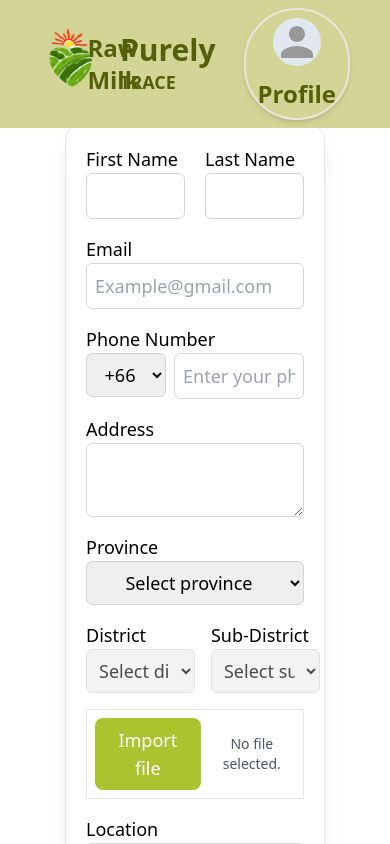
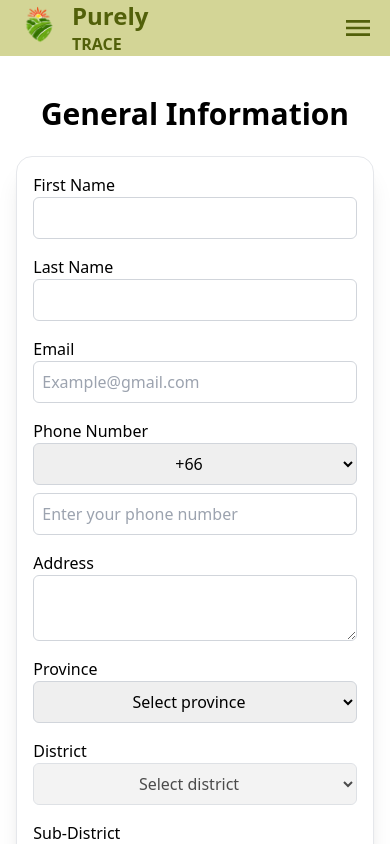
Before and after one commit to tonnam250/final-project, a Next.js app: page /FarmGeneralInfo in a window 390 px wide. Shown: the top 844 px of the page. Built offline with nearby package versions, Linux system fonts and the light colour scheme.

Commit message:
Update RMdata.json statuses and improve UI in RawMilk and FarmerNavbar components

```diff
--- a/app/FarmGeneralInfo/FarmGeneralInfo.tsx
+++ b/app/FarmGeneralInfo/FarmGeneralInfo.tsx
@@ -84,14 +84,14 @@ const FarmGeneralInfo = () => {
     };
 
     return (
-        <div className="flex flex-col text-center w-full justify-center items-center text-lg">
-            <h1 className="text-4xl font-bold my-8">General Information</h1>
-            <div className="flex h-full w-8/12 h-11/12 p-5 shadow-xl justify-center items-center border rounded-2xl m-5">
+        <div className="flex flex-col text-center w-full justify-center items-center text- h-full pt-20">
+            <h1 className="text-3xl md:text-4xl font-bold my-4 md:my-8">General Information</h1>
+            <div className="flex h-full w-11/12 md:w-8/12 h-11/12 p-4 md:p-5 shadow-xl justify-center items-center border rounded-2xl m-2 md:m-5">
                 <form action="" className="flex flex-col gap-4 w-full" onSubmit={handleSubmit}>
-                    <div className="flex flex-row gap-5 text-start w-full">
+                    <div className="flex flex-col md:flex-row gap-4 md:gap-5 text-start w-full">
 
                         {/* first name */}
-                        <div className="flex flex-col text-start w-6/12">
+                        <div className="flex flex-col text-start w-full md:w-6/12">
                             <label htmlFor="fName" className="font-medium">First Name</label>
                             <input
                                 type="text"
@@ -104,7 +104,7 @@ const FarmGeneralInfo = () => {
                         {/* end first name */}
 
                         {/* lastName */}
-                        <div className="flex flex-col text-start w-6/12">
+                        <div className="flex flex-col text-start w-full md:w-6/12">
                             <label htmlFor="lName" className="font-medium">Last Name</label>
                             <input
                                 type="text"
@@ -134,7 +134,7 @@ const FarmGeneralInfo = () => {
                     {/* Phone Number */}
                     <div className="flex flex-col text-start">
                         <label htmlFor="tel" className="font-medium">Phone Number</label>
-                        <div className="flex flex-row gap-2">
+                        <div className="flex flex-col md:flex-row gap-2">
 
                             {/* Area Code */}
                             <div className="flex flex-col">
@@ -142,7 +142,7 @@ const FarmGeneralInfo = () => {
                                 <select
                                     name="areaCode"
                                     id="areaCode"
-                                    className="border border-gray-300 rounded-md p-2 w-20 text-center"
+                                    className="border border-gray-300 rounded-md p-2 w-full md:w-20 text-center"
                                     required
                                 >
                                     <option value="+66">+66</option>
@@ -188,8 +188,8 @@ const FarmGeneralInfo = () => {
                     {/* end province */}
 
                     {/* district + Sub-District */}
-                    <div className="flex flex-row w-full gap-4">
-                        <div className="flex flex-col text-start font-medium w-6/12">
+                    <div className="flex flex-col md:flex-row w-full gap-4">
+                        <div className="flex flex-col text-start font-medium w-full md:w-6/12">
                             <label htmlFor="district">District</label>
                             <select name="district" id="district" className="border border-gray-300 rounded-md p-2 text-center"
                                 value={selectedDistrict}
@@ -204,7 +204,7 @@ const FarmGeneralInfo = () => {
                             </select>
                         </div>
 
-                        <div className="flex flex-col text-start font-medium w-6/12">
+                        <div className="flex flex-col text-start font-medium w-full md:w-6/12">
                             <label htmlFor="subDistrict">Sub-District</label>
                             <select name="subDistrict" id="subDistrict" className="border border-gray-300 rounded-md p-2 text-center"
                                 value={selectedSubDistrict}
@@ -222,7 +222,7 @@ const FarmGeneralInfo = () => {
                     {/* end district + sub-district */}
 
                     {/* Upload Organic certification */}
-                    <div className="flex items-center justify-start gap-2 border p-2">
+                    <div className="flex flex-col md:flex-row items-center justify-start gap-2 border p-2">
                         <label
                             htmlFor="file-upload"
                             className="cursor-pointer px-4 py-2 bg-[#abc32f] text-white rounded-lg hover:bg-[#607c3c] transition"
@@ -247,6 +247,8 @@ const FarmGeneralInfo = () => {
                         <label htmlFor="location">Location</label>
                         <input type="text" name="location" id="location" className="border border-gray-300 rounded-md p-2 flex-1 w-full" />
                     </div>
+
+                    <button className="text- md:text-xl bg-[#abc32f] w-full md:w-1/6 rounded-full  p-2 px-3 text-white self-center">Save</button>
                 </form>
             </div>
         </div>
--- a/app/RawMilk/page.tsx
+++ b/app/RawMilk/page.tsx
@@ -11,20 +11,20 @@ const RawMilk = async () => {
       <div className="flex flex-col justify-center items-center w-full h-[40vh]">
         <img src="/images/FarmLandscape2.webp" alt="Farm" className="w-full h-full relative object-cover" />
       </div>
-      <div className="flex flex-col justify-center items-center w-full h-full mt-10">
-        <h1 className="text-6xl font-semibold">Raw Milk</h1>
-        <div className="flex justify-center items-center w-full h-full gap-5 mt-10">
-          <input type="search" name="search" id="search" placeholder="Search..." className="p-3 border-2 rounded-full w-1/3 text-xl" />
-          <Link href={'/CreateRM'} className="bg-[#5E929E] text-white font-semibold p-3 w-24 text-xl rounded-full text-center">+ Add</Link>
+      <div className="flex flex-col justify-center items-center w-full h-full mt-10 px-4 md:px-0">
+        <h1 className="text-4xl md:text-6xl font-semibold">Raw Milk</h1>
+        <div className="flex justify-center items-center w-full h-full gap-5 mt-10 px-8">
+          <input type="search" name="search" id="search" placeholder="Search..." className="p-3 border-2 rounded-full w-1/2 text-xl" />
+          <Link href={'/CreateRM'} className="bg-[#5E929E] text-white font-semibold p-3 w-fit text-xl rounded-full text-center">+ Add</Link>
         </div>
 
         {/* Raw milk item */}
-        <div className="flex flex-col justify-center items-center w-full h-full mt-10 gap-8">
+        <div className="flex flex-col justify-center items-center w-full h-full my-10 gap-8">
           {data.map((tank: { tankNo: string, status: string, personInCharge: string }, index: number) => (
-            <div key={index} className="flex flex-col justify-center items-center w-1/3 h-40 gap-5 bg-white text-slate-500 shadow-xl border rounded-2xl">
-              <div className="flex justify-between items-center w-full h-1/2 p-5">
-                <span className="text-2xl font-semibold">Milk Tank no: <p className="font-normal inline">{tank.tankNo}</p></span>
-                <div className="flex gap-2 text-center items-center rounded-xl text-xl text-[#198755] bg-[#d1e7dd] px-2 py-1">
+            <div key={index} className="flex flex-col justify-center items-center w-full md:w-1/3 h-40 gap-5 bg-white text-slate-500 shadow-xl border rounded-2xl p-5">
+              <div className="flex flex-col md:flex-row justify-between items-center w-full h-1/2">
+                <span className="text-xl md:text-2xl font-semibold">Milk Tank no: <p className="font-normal inline">{tank.tankNo}</p></span>
+                <div className={`flex gap-2 text-center items-center rounded-xl text-lg md:text-xl ${tank.status.toLowerCase() === 'pending' ? 'text-[#ffc107] bg-[#fff3cd]' : tank.status.toLowerCase() === 'recieved' ? 'text-[#198755] bg-[#d1e7dd]' : ''} px-2 py-1 mt-2 md:mt-0`}>
                   <svg xmlns="http://www.w3.org/2000/svg" width="24" height="24" viewBox="0 0 24 24">
                     <path fill="currentColor" fillRule="evenodd" d="M12 21a9 9 0 1 0 0-18a9 9 0 0 0 0 18m-.232-5.36l5-6l-1.536-1.28l-4.3 5.159l-2.225-2.226l-1.414 1.414l3 3l.774.774z" />
                   </svg>
@@ -33,9 +33,9 @@ const RawMilk = async () => {
                   </p>
                 </div>
               </div>
-              <div className="flex justify-between items-center w-full h-1/2 p-5">
-                <span className="text-2xl font-semibold">Person In Charge: <p className="inline font-normal">{tank.personInCharge}</p></span>
-                <a className="text-xl underline italic cursor-pointer">More info</a>
+              <div className="flex flex-col md:flex-row justify-between items-center w-full h-1/2">
+                <span className="text-xl md:text-2xl font-semibold">Person In Charge: <p className="inline font-normal">{tank.personInCharge}</p></span>
+                <a className="text-lg md:text-xl underline italic cursor-pointer mt-2 md:mt-0">More info</a>
               </div>
             </div>
           ))}
--- a/app/page.tsx
+++ b/app/page.tsx
@@ -15,7 +15,7 @@ const page = async () => {
         <div className="flex w-full min-h-screen" id="home">
           <div className="w-1/2 flex flex-col justify-center items-start p-10 text-white pl-20">
             <div className="flex flex-col gap-3">
-              <h1 className="text-4xl font-bold">Welcom to our Final Project</h1>
+              <h1 className="text-4xl font-bold">Welcome to our Final Project</h1>
               <h1 className="text-5xl font-bold">Purely Trace is</h1>
               <p className="text-5xl font-bold">Organic</p>
             </div>
@@ -212,7 +212,6 @@ const page = async () => {
             </div>
           </div>
         </div>
-
       </div>
     </div>
   );
--- a/components/FarmerNavbar.tsx
+++ b/components/FarmerNavbar.tsx
@@ -1,41 +1,50 @@
 "use client";
-import Link from "next/link"
+import Link from "next/link";
 import { usePathname } from "next/navigation";
+import { useState } from "react";
 
 const FarmerNavbar = () => {
   const pathname = usePathname();
+  const [isMenuOpen, setIsMenuOpen] = useState(false);
+
+  const toggleMenu = () => {
+    setIsMenuOpen(!isMenuOpen);
+  };
 
   return (
-    <div className="flex px-8 h-22 w-full bg-[#D3D596] items-center text-[#52600A] text-2xl font-semibold fixed z-10">
-
-      <div className="flex justify-start items-center gap-4 w-1/2">
+    <div className="flex flex-col md:flex-row px-4 md:px-8 h-18 w-full bg-[#D3D596] items-center text-[#52600A] text-xl md:text-2xl font-semibold fixed z-10">
+      <div className="flex justify-between items-center w-full md:w-1/2">
         <a href="/" className="flex items-center gap-2">
-          <div className="overflow-hidden w-20 h-20">
+          <div className="overflow-hidden w-12 md:w-20 h-12 md:h-20">
             <img src="/images/LogoNoBgNotxt.png" alt="Logo" />
           </div>
           <div className="flex flex-col justify-center items-start">
-            <p className="text-3xl font-bold">Purely</p>
-            <small className="text-lg font-semibold">TRACE</small>
+            <p className="text-2xl md:text-3xl font-bold">Purely</p>
+            <small className="text-base md:text-lg font-semibold">TRACE</small>
           </div>
         </a>
+        <button className="md:hidden" onClick={toggleMenu}>
+          <svg xmlns="http://www.w3.org/2000/svg" className="w-8 h-8" viewBox="0 0 24 24">
+            <path fill="#52600A" d="M3 6h18v2H3V6m0 5h18v2H3v-2m0 5h18v2H3v-2z" />
+          </svg>
+        </button>
       </div>
 
-      <div className="flex gap-24 justify-end items-center w-1/2">
-
-        <Link href={'/FarmGeneralInfo'} className={`hover:text-[#7B9B9E] ${pathname === "/FarmGeneralInfo" ? "text-[#7B9B9E]" : ""}`}>General information</Link>
+      <div className={`flex-col md:flex-row md:flex gap-4 md:gap-24 justify-end items-center w-full md:w-1/2 ${isMenuOpen ? 'flex' : 'hidden'} md:flex`}>
+        <Link href={'/FarmGeneralInfo'} className={`hover:text-[#7B9B9E] ${pathname === "/FarmGeneralInfo" ? "text-[#7B9B9E]" : ""}`}>General Info</Link>
         <Link href={'/RawMilk'} className={`hover:text-[#7B9B9E] ${pathname === "/RawMilk" ? "text-[#7B9B9E]" : ""}`}>Raw Milk</Link>
-
-        <div className="flex flex-wrap m-2 items-center border-2 border-[#EFE4DC] rounded-full px-3 py-2 justify-center shadow-md gap-3 cursor-pointer hover:text-[#7B9B9E] hover:bg-[#E1EABB]">
-          <div className="flex flex-wrap w-12 h-12 bg-slate-200 rounded-full">
-            {/* <img src="./images/profile2.jpg" alt="profile" className="rounded-full w-12 h-12" /> */}
-            <svg xmlns="http://www.w3.org/2000/svg" className="w-12 h-12" viewBox="0 0 24 24">
-              <path fill="#999999"  d="M12 12c2.21 0 4-1.79 4-4s-1.79-4-4-4s-4 1.79-4 4s1.79 4 4 4m0 2c-2.67 0-8 1.34-8 4v2h16v-2c0-2.66-5.33-4-8-4" />
+        {/* Profile section moved to the top only when menu is collapsed on medium devices */}
+        <div className={`flex flex-wrap m-2 items-center border-2 border-[#EFE4DC] rounded-full px-2 md:px-3 py-1 md:py-2 justify-center shadow-md gap-2 md:gap-3 cursor-pointer hover:text-[#7B9B9E] hover:bg-[#E1EABB] ${isMenuOpen ? 'order-first' : ''}`}>
+          <div className="flex flex-wrap w-8 md:w-10 h-8 md:h-10 bg-slate-200 rounded-full">
+            <svg xmlns="http://www.w3.org/2000/svg" className="w-8 md:w-10 h-8 md:h-10" viewBox="0 0 24 24">
+              <path fill="#999999" d="M12 12c2.21 0 4-1.79 4-4s-1.79-4-4-4s-4 1.79-4 4s1.79 4 4 4m0 2c-2.67 0-8 1.34-8 4v2h16v-2c0-2.66-5.33-4-8-4" />
             </svg>
           </div>
-          <p>Profile</p>
+          <p className="text-base md:text-lg">Profile</p>
         </div>
       </div>
     </div>
-  )
-}
+  );
+};
+
 export default FarmerNavbar;
```
Also changed, not shown: public/data/RMdata.json (+8 -2 lines).
